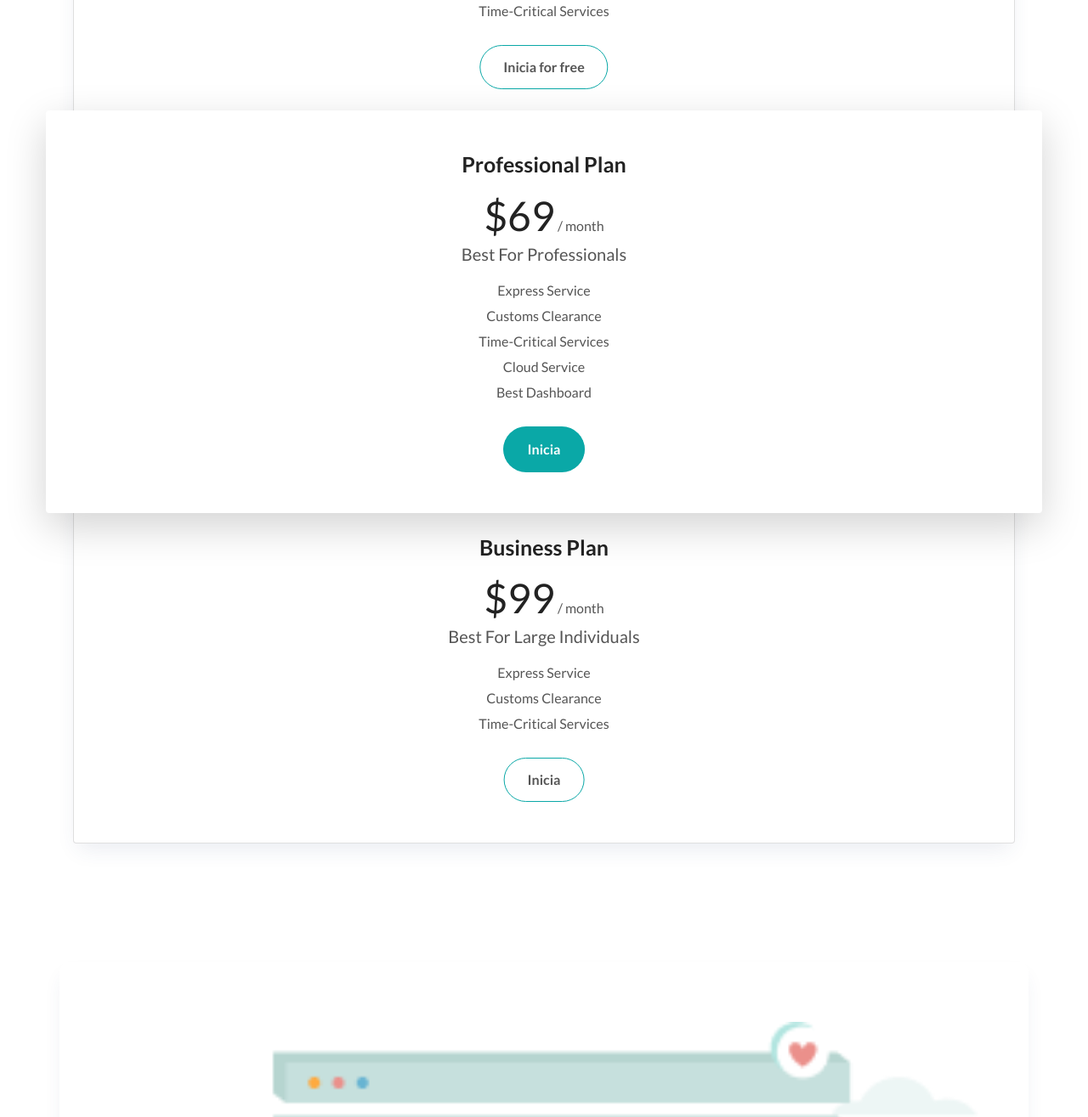
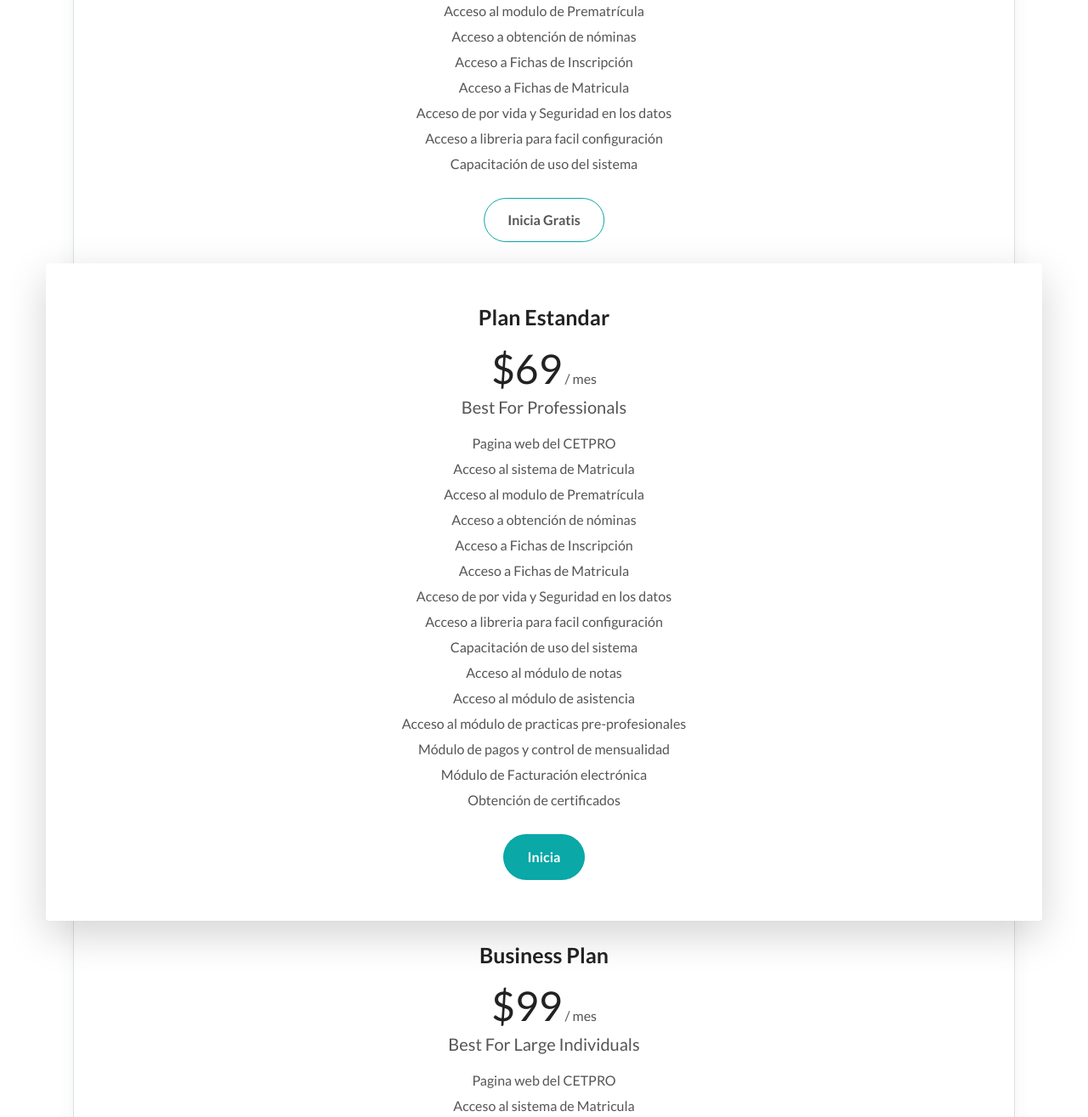
Before and after one commit to lucho19jose/siga-landing, an Astro site: page /pricing in a window 1280 px wide. Shown: the part 536-1851 px from the top of the page at 85% size. Built offline with nearby package versions, Linux system fonts and the light colour scheme; Astro itself is replaced by a stand-in of ours; what tailwind-bootstrap-grid would draw is missing.

Commit message:
mofifying pricing component

```diff
--- a/src/content/pricing/index.md
+++ b/src/content/pricing/index.md
@@ -1,31 +1,48 @@
 ---
-title: Pricing
+title: Precios
 description: "meta description"
 draft: false
 plans:
-- title: Basic Plan
+- title: Plan Basico
   subtitle: Best For Small Individuals
   price: 49
-  type: month
+  type: mes
   features:
-    - Express Service
-    - Customs Clearance
-    - Time-Critical Services
+    - Pagina web del CETPRO
+    - Acceso al sistema de Matricula
+    - Acceso al modulo de Prematrícula
+    - Acceso a obtención de nóminas
+    - Acceso a Fichas de Inscripción
+    - Acceso a Fichas de Matricula
+    - Acceso de por vida y Seguridad en los datos
+    - Acceso a libreria para facil configuración
+    - Capacitación de uso del sistema
   button:
-    label: Inicia for free
+    label: Inicia Gratis
     link: "/contact"
 
-- title: Professional Plan
+- title: Plan Estandar
   subtitle: Best For Professionals
   price: 69
-  type: month
+  type: mes
   recommended: true
   features:
-    - Express Service
-    - Customs Clearance
-    - Time-Critical Services
-    - Cloud Service
-    - Best Dashboard
+    - Pagina web del CETPRO
+    - Acceso al sistema de Matricula
+    - Acceso al modulo de Prematrícula
+    - Acceso a obtención de nóminas
+    - Acceso a Fichas de Inscripción
+    - Acceso a Fichas de Matricula
+    - Acceso de por vida y Seguridad en los datos
+    - Acceso a libreria para facil configuración
+    - Capacitación de uso del sistema
+    - Acceso al módulo de notas
+    - Acceso al módulo de asistencia
+    - Acceso al módulo de practicas pre-profesionales
+    - Módulo de pagos y control de mensualidad
+    - Módulo de Facturación electrónica
+    - Obtención de certificados
+
   button:
     label: Inicia
     link: "/contact"
@@ -33,18 +50,32 @@ plans:
 - title: Business Plan
   subtitle: Best For Large Individuals
   price: 99
-  type: month
+  type: mes
   features:
-    - Express Service
-    - Customs Clearance
-    - Time-Critical Services
+    - Pagina web del CETPRO
+    - Acceso al sistema de Matricula
+    - Acceso al modulo de Prematrícula
+    - Acceso a obtención de nóminas
+    - Acceso a Fichas de Inscripción
+    - Acceso a Fichas de Matricula
+    - Acceso de por vida y Seguridad en los datos
+    - Acceso a libreria para facil configuración
+    - Capacitación de uso del sistema
+    - Acceso al módulo de notas
+    - Acceso al módulo de asistencia
+    - Acceso al módulo de practicas pre-profesionales
+    - Módulo de pagos y control de mensualidad
+    - Módulo de Facturación electrónica
+    - Obtención de certificados
+    - Acceso exclusivo para proponer personalización
+    - Capacitaciones constantes de uso del sistema
   button:
     label: Inicia
     link: "/contact"
 
 call_to_action:
-  title: Need a larger plan?
-  content: Lorem ipsum dolor sit amet, consectetur adipiscing elit. Consequat tristique eget amet, tempus eu at consecttur.
+  title: Necesitas solamente obtener los reportes o algo más personalizado?
+  content: Podemos ayudarte en lo que necesites en cuanto a la gestión de tu centro de educación técnico productiva, despejarte dudas y brindarte una capacitación gratuita para que puedas sacar el máximo provecho.
   image: '/images/cta.png'
   button:
     enable: true
```
